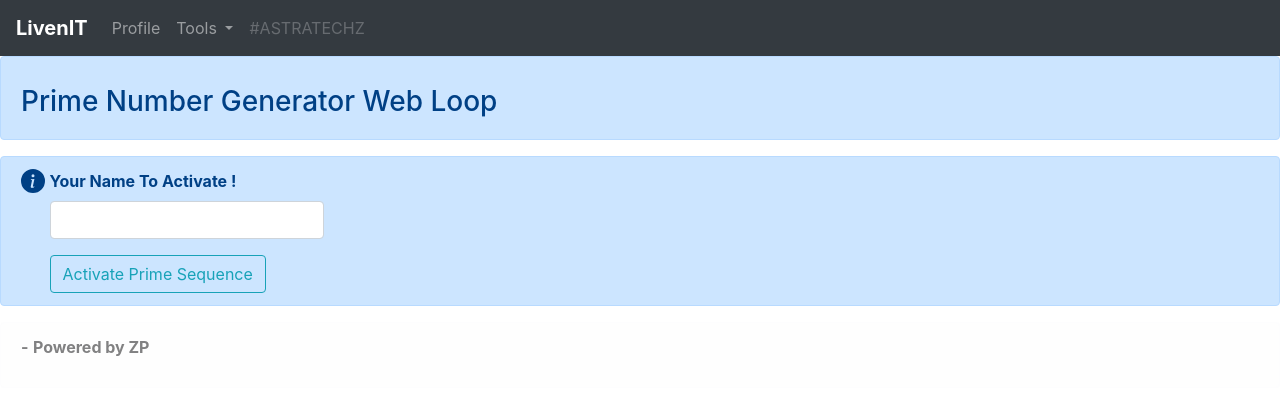
After one commit to engagepy/livenit_opensource_tools, a Flask app: page /prime in a window 1280 px wide. The commit adds this page. Shown: the top 395 px of the page. Run offline with Flask 2, Linux system fonts and the light colour scheme; some libraries are stand-ins or nearby versions.

Commit message:
prime number generator 1/2 way

```diff
--- a/main.py
+++ b/main.py
@@ -3,13 +3,14 @@ import iss
 from flask import Flask, render_template, flash
 from flask_bootstrap import Bootstrap
 from flask_wtf import FlaskForm
-from wtforms import StringField, SubmitField, FloatField, PasswordField, BooleanField
+from wtforms import StringField, SubmitField, FloatField, PasswordField, BooleanField, IntegerField
 from wtforms.fields.html5 import EmailField
 from wtforms.validators import DataRequired, Email
 from replit import db
 from weathers import weather
 from flight import flight_message
 from crypto import coin
+from primes import prime
 
 my_secret = os.environ['SECRET_KEY']
 id_key = 0
@@ -47,6 +48,11 @@ class flight_form(FlaskForm):
 	departure = StringField("Enter Departure Airport Code: ",validators=[DataRequired()])
 	arrival = StringField("Enter Arrival Airport Code: ", validators=[DataRequired()])
 	submit = SubmitField('Rates and Dates!')
+
+class prime_form(FlaskForm):
+  name = StringField("Your Name To Activate ! ",validators=[DataRequired()])
+  submit = SubmitField('Activate Prime Sequence')
+
 
 @app.route('/')
 def index():
@@ -180,5 +186,21 @@ def btc():
             form = form
             )
 
+@app.route('/prime', methods=['GET', 'POST'])
+def prime_page():
+  name = None
+  form = prime_form()
+
+  if form.validate_on_submit():
+    name = form.name.data
+    form.name.data = " "
+    result = prime()
+    flash(result)
+  return render_template(
+            'prime.html', name = name,
+            form = form
+            )
+
+
 if __name__ == '__main__':
-	app.run(debug=True, host='0.0.0.0', port=8080)
+	app.run(debug=False, host='0.0.0.0', port=8080)
--- a/templates/nav.html
+++ b/templates/nav.html
@@ -32,7 +32,7 @@
 
           <div class="dropdown-divider"></div>
 
-          <a class="dropdown-item" href="{{ url_for('btc')}}">Prime Number Counter </a>
+          <a class="dropdown-item" href="{{ url_for('prime_page')}}">Prime Number Counter </a>
 
           <!div class="dropdown-divider"><!/div>
           <!a class="dropdown-item" href="#"></a>
--- /dev/null
+++ b/templates/prime.html
@@ -0,0 +1,48 @@
+{% extends 'base.html' %}
+
+{% block content %}
+
+<div class="alert alert-primary" role="alert">
+  <p>
+  {% if name %}
+  <div class="alert alert-danger alert-dismissible fade show" role="alert">
+  {% for message in get_flashed_messages() %}
+      <h3> {{message}} </h3>
+  {%endfor%}
+   <button type="button" class="close" data-dismiss="alert" aria-label="Close">
+   <span aria-hidden="true">&times;</span>
+   </button>
+  </div>
+  <h3>Activated by <strong>{{ name | upper}}</strong>.</h3>
+  {% else %}
+  <h3>Prime Number Generator Web Loop</h3>
+</div>
+
+<svg xmlns="http://www.w3.org/2000/svg" style="display: none;">
+
+  <symbol id="info-fill" fill="currentColor" viewBox="0 0 16 16">
+    <path d="M8 16A8 8 0 1 0 8 0a8 8 0 0 0 0 16zm.93-9.412-1 4.705c-.07.34.029.533.304.533.194 0 .487-.07.686-.246l-.088.416c-.287.346-.92.598-1.465.598-.703 0-1.002-.422-.808-1.319l.738-3.468c.064-.293.006-.399-.287-.47l-.451-.081.082-.381 2.29-.287zM8 5.5a1 1 0 1 1 0-2 1 1 0 0 1 0 2z"/>
+    </symbol>
+
+</svg>
+
+<div class="alert alert-primary d-flex align-items-left" role="alert">
+  <svg class="bi flex-shrink-0 me-2" width="24" height="24" role="img" aria-label="Info:"><use xlink:href="#info-fill"/></svg> &nbsp;
+ <b>
+
+  <form method ="POST">
+  {{ form.hidden_tag()}}
+  {{form.name.label(class="form-label")}}
+  {{form.name(class="form-control")}}
+  <p></p>
+  {{form.submit(class="btn btn-outline-info")}}
+  </form>
+  </b>
+  {% endif %}
+  </br>
+  </p>
+  <hr>
+</div>
+
+
+{% endblock %}
```
Also changed, not shown: primes.py (added, +26 -0 lines), 1 other file.
